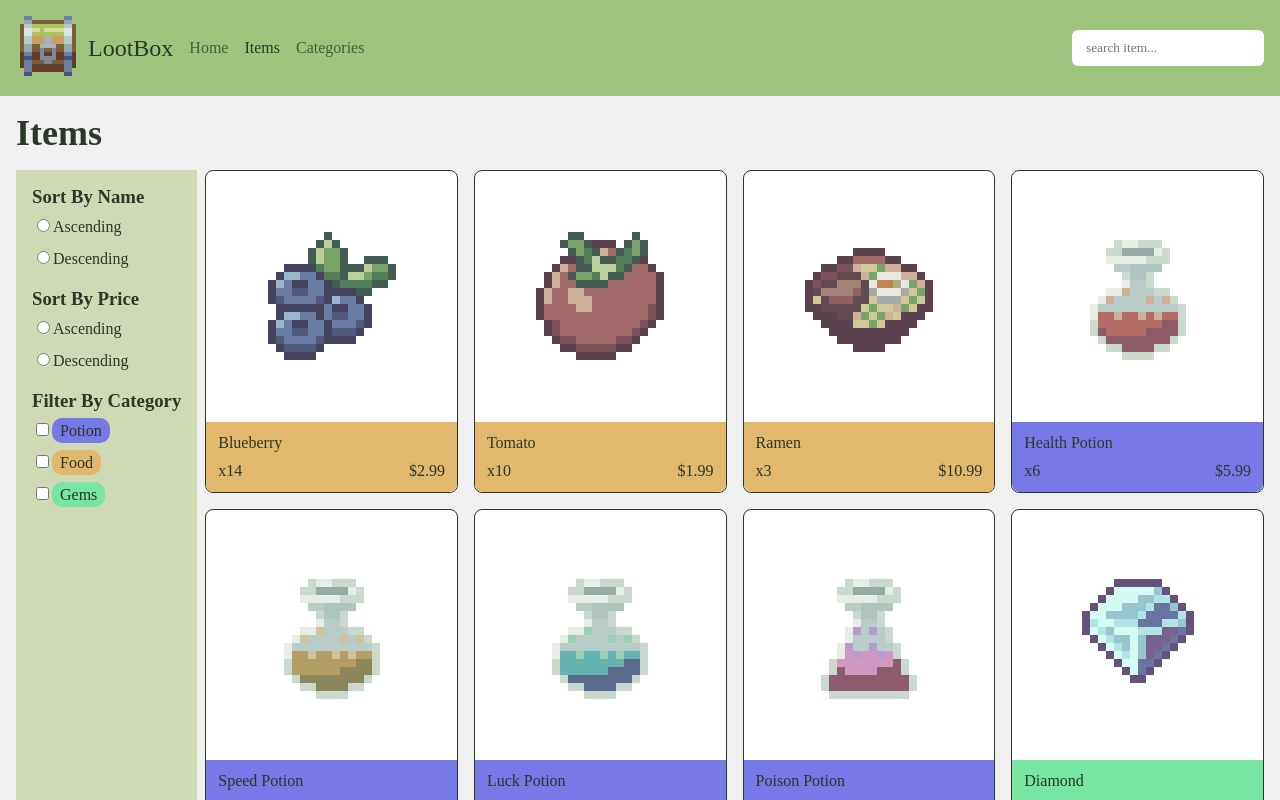
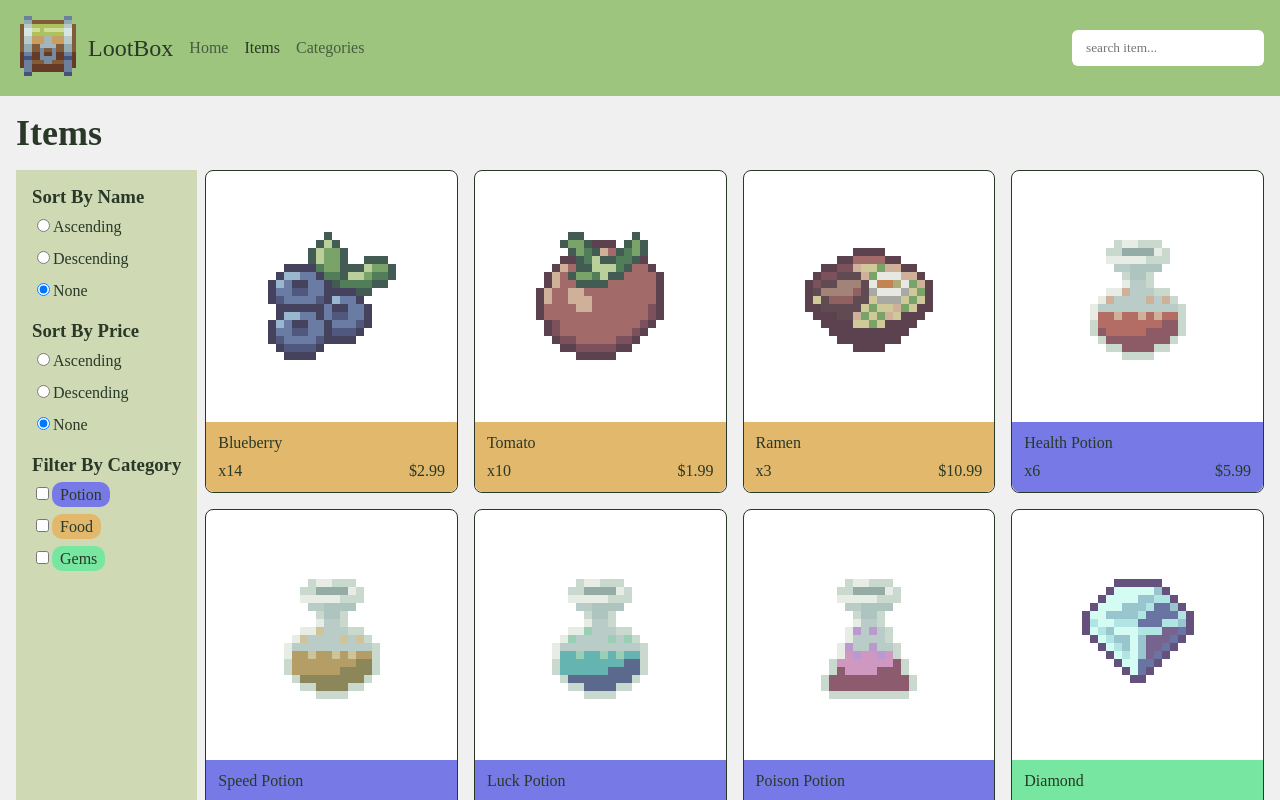
Before and after one commit to cjxo/inventory-app-client, a React (Vite) app: page /items in a window 1280 px wide. Shown: the top 800 px of the page. Built offline with nearby package versions, Linux system fonts and the light colour scheme; a web font is replaced by a local one.

Commit message:
Sorter for wide screen

```diff
--- a/src/components/ItemListGrid.jsx
+++ b/src/components/ItemListGrid.jsx
@@ -4,10 +4,10 @@ import categoryStyles from "./CategoryStyles";
 import PixelArtCanvas from "./PixelArtCanvas";
 import styles from "../styles/component.module.css";
 
-const ItemListGrid = ({ items }) => {
+const ItemListGrid = ({ items, nameSortOrder, priceSortOrder, categories }) => {
   //https://stackoverflow.com/questions/1248081/how-to-get-the-browser-viewport-dimensions
   const viewportWidth = Math.max(document.documentElement.clientWidth || 0, window.innerWidth || 0);
-  //const viewportHeight = Math.max(document.documentElement.clientHeight || 0, window.innerHeight || 0);
+ //const viewportHeight = Math.max(document.documentElement.clientHeight || 0, window.innerHeight || 0);
 
   let scaleX = 8;
   let scaleY = 8;
@@ -16,9 +16,40 @@ const ItemListGrid = ({ items }) => {
     scaleY = 6;
   }
 
+  const itemsToRender = items.filter(item => {
+    if (!categories.potion && !categories.food && !categories.gems) return true;
+    if (categories.potion && (item.type === "potion")) return true;
+    if (categories.food && (item.type === "food")) return true;
+    if (categories.gems && (item.type === "gems")) return true;
+
+    return false;
+  }).sort((a, b) => {
+    if (nameSortOrder === "asc") {
+      if (a.name < b.name) return -1;
+      if (a.name > b.name) return 1;
+    } else if (nameSortOrder === "desc") {
+      if (a.name > b.name) return -1;
+      if (a.name < b.name) return 1;
+    }
+
+    return 0;
+  }).sort((a, b) => {
+    const aa = parseFloat(a.price.substring(1));
+    const bb = parseFloat(b.price.substring(1));
+    if (priceSortOrder === "asc") {
+      if (aa < bb) return -1;
+      if (aa > bb) return 1;
+    } else if (priceSortOrder === "desc") {
+      if (aa > bb) return -1;
+      if (aa < bb) return 1;
+    }
+
+    return 0;
+  });
+
   return (
     <ul className={styles.itemGrid}>
-      {items.map(item => (
+      {itemsToRender.map(item => (
         <li key={item.id} className={styles.itemCard}>
           <div className={styles.image}>
             <PixelArtCanvas
@@ -51,7 +82,14 @@ ItemListGrid.propTypes = {
       type: PropTypes.string.isRequired,
       src: PropTypes.string.isRequired,
     }).isRequired
-  ).isRequired
+  ).isRequired,
+  nameSortOrder: PropTypes.oneOf(["asc", "desc", "none"]).isRequired,
+  priceSortOrder: PropTypes.oneOf(["asc", "desc", "none"]).isRequired,
+  categories: PropTypes.shape({
+    food: PropTypes.bool.isRequired,
+    potion: PropTypes.bool.isRequired,
+    gems: PropTypes.bool.isRequired,
+  }).isRequired,
 };
 
 export default ItemListGrid;
--- a/src/components/SortOptionsWide.jsx
+++ b/src/components/SortOptionsWide.jsx
@@ -1,20 +1,62 @@
+import { useState } from "react";
+import PropTypes from "prop-types";
+
 import styles from "../styles/component.module.css";
 import categoryStyles from "./CategoryStyles";
 
-const SortOptionsWide = () => {
+const SortOptionsWide = ({ onFiltersChanged }) => {
+  const [nameSortOrder, setNameSortOrder] = useState("none");
+  const [priceSortOrder, setPriceSortOrder] = useState("none");
+  const [categories, setCategories] = useState({
+    potion: false,
+    food: false,
+    gems: false,
+  });
+
+  const setFilters = (nameSortOrder, priceSortOrder, categories) => {
+    onFiltersChanged({ nameSortOrder, priceSortOrder, categories });
+  };
+
+  const handleRadioChange = (e) => {
+    const { name, value } = e.target;
+    if (name === "name-sort-order") {
+      setNameSortOrder(value);
+      setFilters(value, priceSortOrder, categories);
+    } else if (name === "price-sort-order") {
+      setPriceSortOrder(value);
+      setFilters(nameSortOrder, value, categories);
+    }
+  };
+
+  const handleCheckboxChange = (e) => {
+    const { name, checked } = e.target;
+    const newCategories = {
+      ...categories,
+      [name]: checked,
+    };
+
+    setCategories(prevState => newCategories);
+    setFilters(nameSortOrder, priceSortOrder, newCategories);
+  };
+
   return (
     <div className={styles.sortDropdownWide}>
       <div className={styles.sortGroup}>
         <h3>Sort By Name</h3>
         <form>
           <div className={styles.inputLabelPair}>
-            <input id="name-asc" value="asc" name="name-sort-order" type="radio" />
+            <input id="name-asc" value="asc" name="name-sort-order" type="radio" onChange={handleRadioChange} />
             <label htmlFor="name-asc">Ascending</label>
           </div>
 
           <div className={styles.inputLabelPair}>
-            <input id="name-desc" value="desc" name="name-sort-order" type="radio" />
+            <input id="name-desc" value="desc" name="name-sort-order" type="radio" onChange={handleRadioChange} />
             <label htmlFor="name-desc">Descending</label>
+          </div>
+
+          <div className={styles.inputLabelPair}>
+            <input id="name-none" value="none" name="name-sort-order" type="radio" defaultChecked onChange={handleRadioChange} />
+            <label htmlFor="name-none">None</label>
           </div>
         </form>
       </div>
@@ -23,13 +65,18 @@ const SortOptionsWide = () => {
         <h3>Sort By Price</h3>
         <form>
           <div className={styles.inputLabelPair}>
-            <input id="price-asc" value="asc" name="price-sort-order" type="radio" />
+            <input id="price-asc" value="asc" name="price-sort-order" type="radio" onChange={handleRadioChange} />
             <label htmlFor="price-asc">Ascending</label>
           </div>
 
           <div className={styles.inputLabelPair}>
-            <input id="price-desc" value="desc" name="price-sort-order" type="radio" />
+            <input id="price-desc" value="desc" name="price-sort-order" type="radio" onChange={handleRadioChange} />
             <label htmlFor="price-desc">Descending</label>
+          </div>
+
+          <div className={styles.inputLabelPair}>
+            <input id="price-none" value="none" name="price-sort-order" type="radio" defaultChecked onChange={handleRadioChange} />
+            <label htmlFor="price-none">None</label>
           </div>
         </form>
       </div>
@@ -39,15 +86,15 @@ const SortOptionsWide = () => {
 
         <form>
           <div className={styles.inputLabelPair}>
-            <input id="potion" value="potion" name="potion" type="checkbox" />
+            <input id="potion" value="potion" name="potion" type="checkbox" checked={categories.potion} onChange={handleCheckboxChange} />
             <label style={categoryStyles.potion} htmlFor="potion">Potion</label>
           </div>
           <div className={styles.inputLabelPair}>
-            <input id="food" value="food" name="food" type="checkbox" />
+            <input id="food" value="food" name="food" type="checkbox" checked={categories.food} onChange={handleCheckboxChange} />
             <label style={categoryStyles.food} htmlFor="food">Food</label>
           </div>
           <div className={styles.inputLabelPair}>
-            <input id="gems" value="gems" name="gems" type="checkbox" />
+            <input id="gems" value="gems" name="gems" type="checkbox" checked={categories.gems} onChange={handleCheckboxChange} />
             <label style={categoryStyles.gems} htmlFor="gems">Gems</label>
           </div>
         </form>
@@ -57,4 +104,8 @@ const SortOptionsWide = () => {
   );
 };
 
+SortOptionsWide.propTypes = {
+  onFiltersChanged: PropTypes.func.isRequired,
+};
+
 export default SortOptionsWide;
--- a/src/routes/ItemPage.jsx
+++ b/src/routes/ItemPage.jsx
@@ -7,6 +7,21 @@ import ItemListGrid from "../components/ItemListGrid";
 
 const ItemPage = () => {
   const [openDropDown, setOpenDropDown] = useState(false);
+
+  const [filters, setFilters] = useState({
+    nameSortOrder: "none",
+    priceSortOrder: "none",
+    categories: {
+      potion: false,
+      food: false,
+      gems: false,
+    },
+  });
+  const handleFiltersChange = (filtersData) => {
+    console.log(filtersData);
+    setFilters(filtersData);
+  };
+
   const items = [
     {
       id: 1,
@@ -99,22 +114,20 @@ const ItemPage = () => {
             onClick={() => setOpenDropDown(!openDropDown)}
           />
 
-          <SortOptionsWide />
+          <SortOptionsWide onFiltersChanged={handleFiltersChange} />
         </div>
 
         {openDropDown && <NarrowSortDropdown />}
 
-        <ItemListGrid items={items}/>
+        <ItemListGrid
+          items={items}
+          nameSortOrder={filters.nameSortOrder}
+          priceSortOrder={filters.priceSortOrder}
+          categories={filters.categories}
+        />
       </div>
     </div>
   );
 };
 
-    {/*<p
-              className={styles.categoryTag}
-              style={{
-                  backgroundColor: categoryStyles.potion.backgroundColor,
-                  padding: categoryStyles.potion.padding,
-              }}>Potion</p>*/}
-
 export default ItemPage;
```
